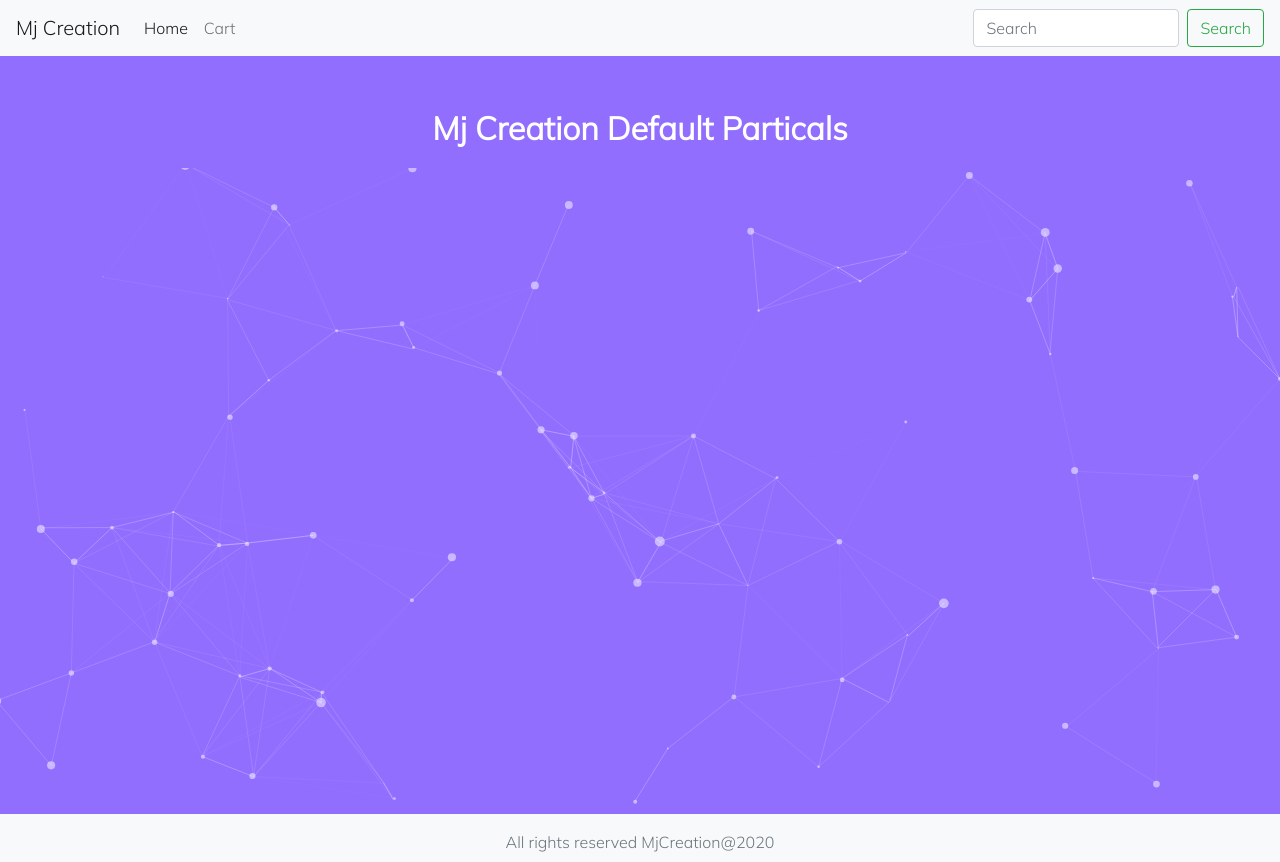
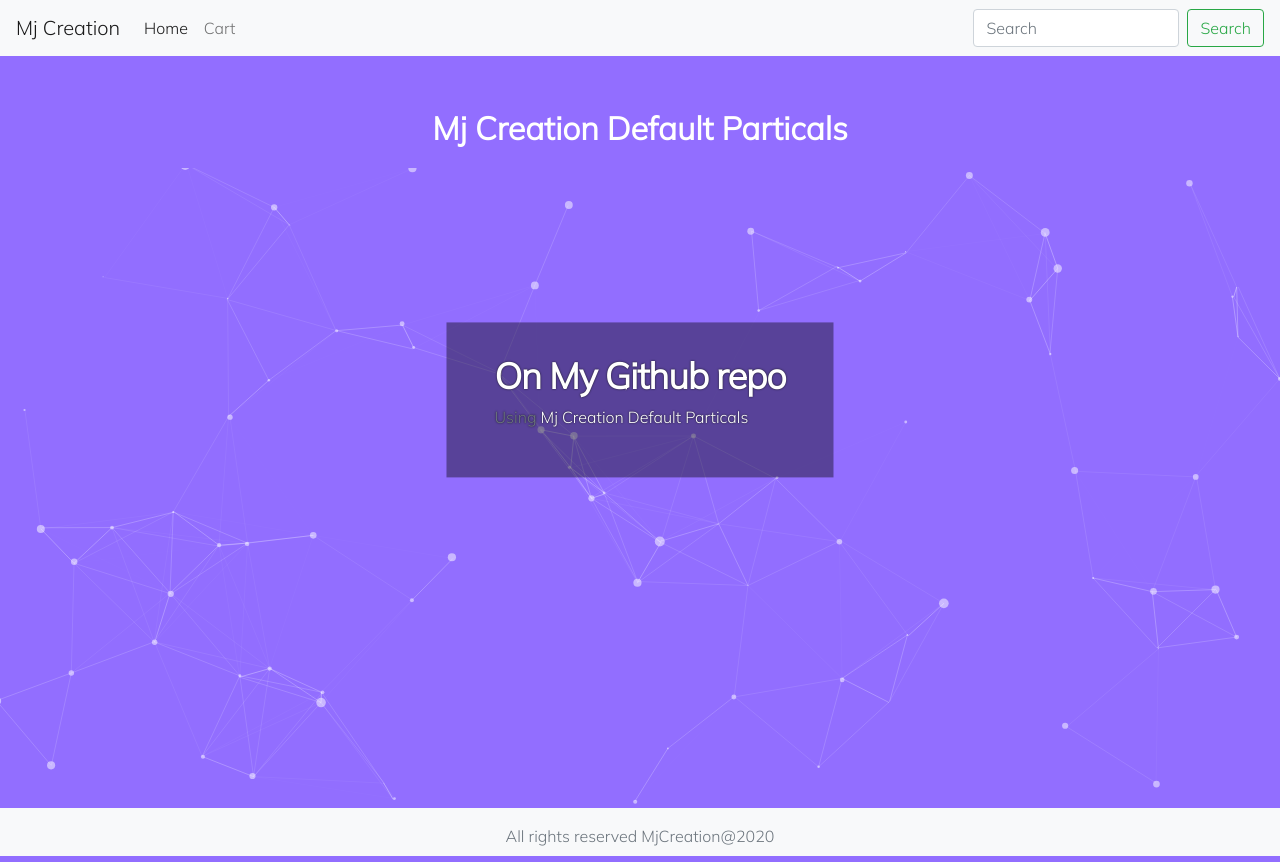
Before and after one commit to mukku9003/shopping_cart, a website: page index.html in a window 1280 px wide. Drawn offline with nearby package versions, Linux system fonts and the light colour scheme.

Commit message:
changes in shoping new

```diff
--- a/index.html
+++ b/index.html
@@ -14,6 +14,48 @@
                 color: #fff;
 
             }
+
+canvas {
+  display: block;
+  vertical-align: bottom;
+}
+
+/*#particles-js {
+  position: absolute;
+  width: 100%;
+  height: 100%;
+    background: #fc2345;
+}*/
+
+.text {
+    position: absolute;
+    top: 50%;
+    right: 50%;
+    transform: translate(50%,-50%);
+    color: #fff;
+    max-width: 90%;
+    padding: 2em 3em;
+    background: rgba(0, 0, 0, 0.4);
+    text-shadow: 0px 0px 2px #131415;
+    font-family: 'Open Sans', sans-serif;
+}
+
+h1 {
+    font-size: 2.25em;
+    font-weight: 700;
+    letter-spacing: -1px;
+}
+
+a,
+a:visited {
+    color: #fff;
+    transition: 0.25s;
+}
+
+a:hover,
+a:focus {
+    color: #fff-hover;
+}
 
     </style>
   </head>
@@ -47,6 +89,10 @@
 
             </div>
 
+        </div>
+        <div class="text">
+            <h1>On My Github repo</h1>
+            <p>Using <a href="https://github.com/mukku9003/">Mj Creation Default Particals</p>
         </div>
 
     <footer class="footer mt-auto py-3 bg-light pb-2 mt-4">
```
